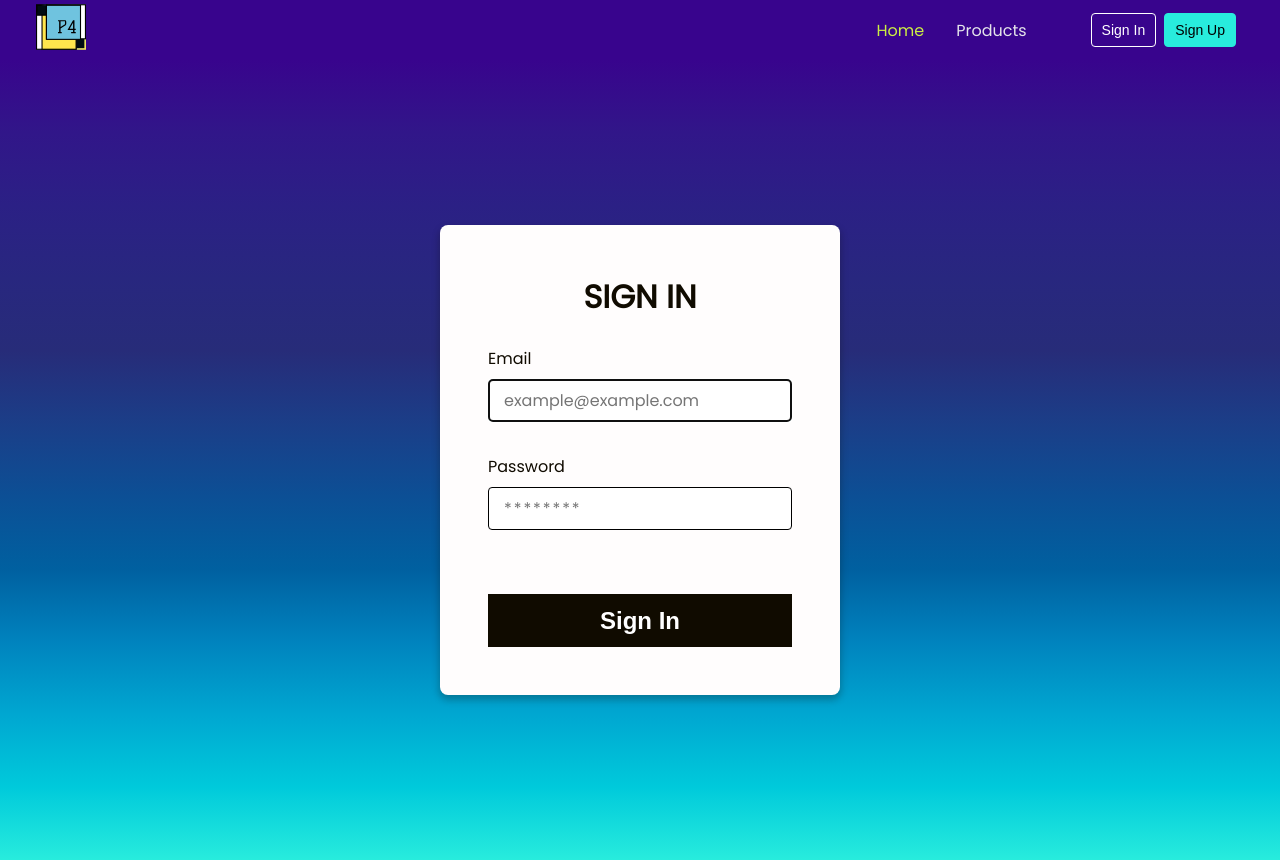
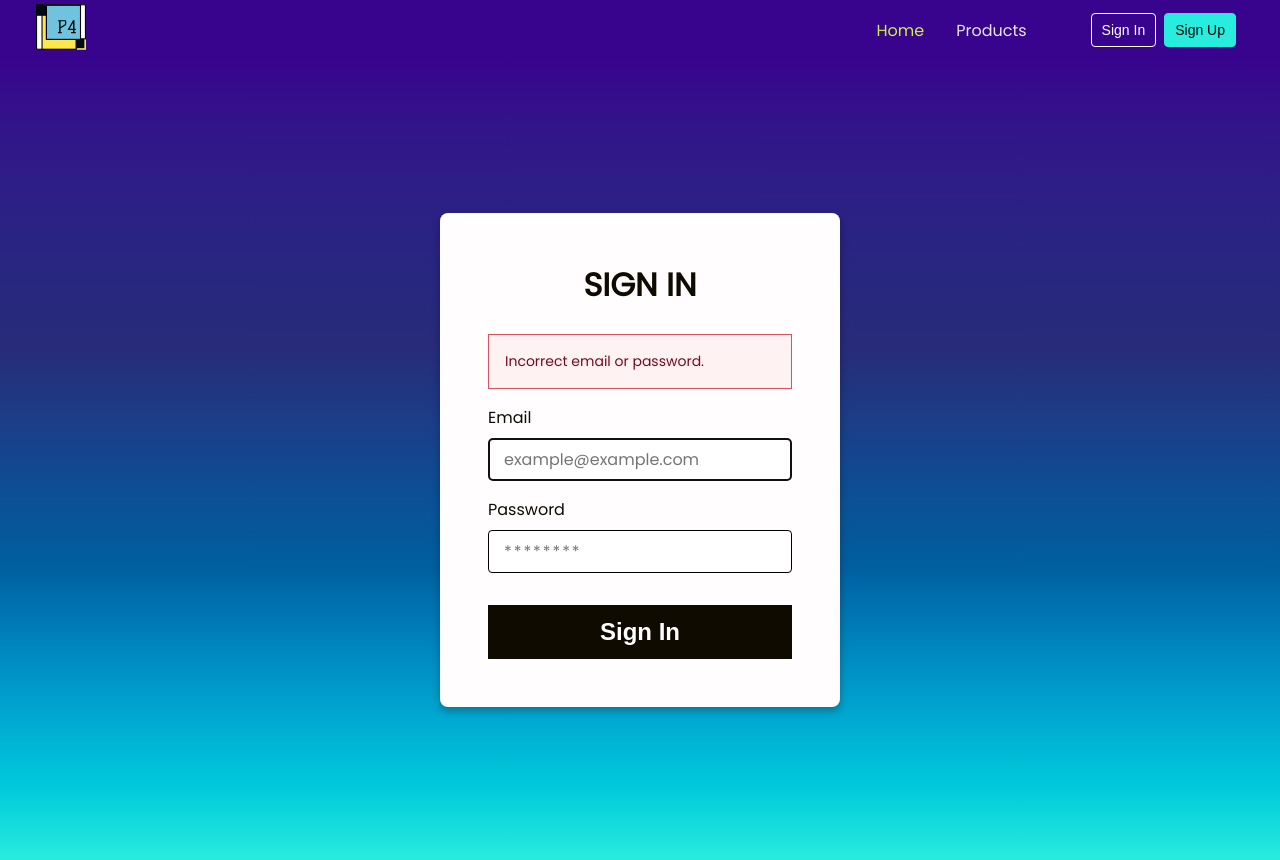
Before and after one commit to joequich/project4, a React (Create React App) app in the folder client/: page /auth/login in a window 1280 px wide. Built offline with nearby package versions, Linux system fonts and the light colour scheme.

Commit message:
added alert style

```diff
--- a/client/src/components/auth/LoginScreen.tsx
+++ b/client/src/components/auth/LoginScreen.tsx
@@ -23,6 +23,9 @@ export const LoginScreen = () => {
                     <form onSubmit={handleSubmit}>
                         <h1 className="headling text-center">SIGN IN</h1>
                         <br />
+                        <div className="alert alert-danger mb-sm">
+                            <span>Incorrect email or password.</span>
+                        </div>
                         <div className="input-wrapper mb-sm">
                             <label htmlFor="email">Email</label>
                             <input
--- a/client/src/styles/base/_base.scss
+++ b/client/src/styles/base/_base.scss
@@ -101,19 +101,19 @@ input[type='password'] {
 }
 
 .mt-sm {
-    margin-top: 2rem;
+    margin-top: 1rem;
 }
 
 .mt-md {
-    margin-top: 3rem;
+    margin-top: 2.5rem;
 }
 
 .mb-sm {
-    margin-bottom: 2rem;
+    margin-bottom: 1rem;
 }
 
 .mb-md {
-    margin-bottom: 3rem;
+    margin-bottom: 2.5rem;
 }
 
 hr {
--- /dev/null
+++ b/client/src/styles/components/_alerts.scss
@@ -0,0 +1,11 @@
+.alert {
+    padding: 1rem;
+    border: 1px solid;
+    font-size: 14px;
+}
+
+.alert-danger {
+    border-color: #DA525D;
+    background: #FFF2F3;
+    color: #7A091D;
+}
--- a/client/src/styles/styles.scss
+++ b/client/src/styles/styles.scss
@@ -1,6 +1,7 @@
 @import './base/settings';
 @import './base/base';
 
+@import './components/alerts';
 @import './components/auth';
 @import './components/buttons';
 @import './components/forms';
```
